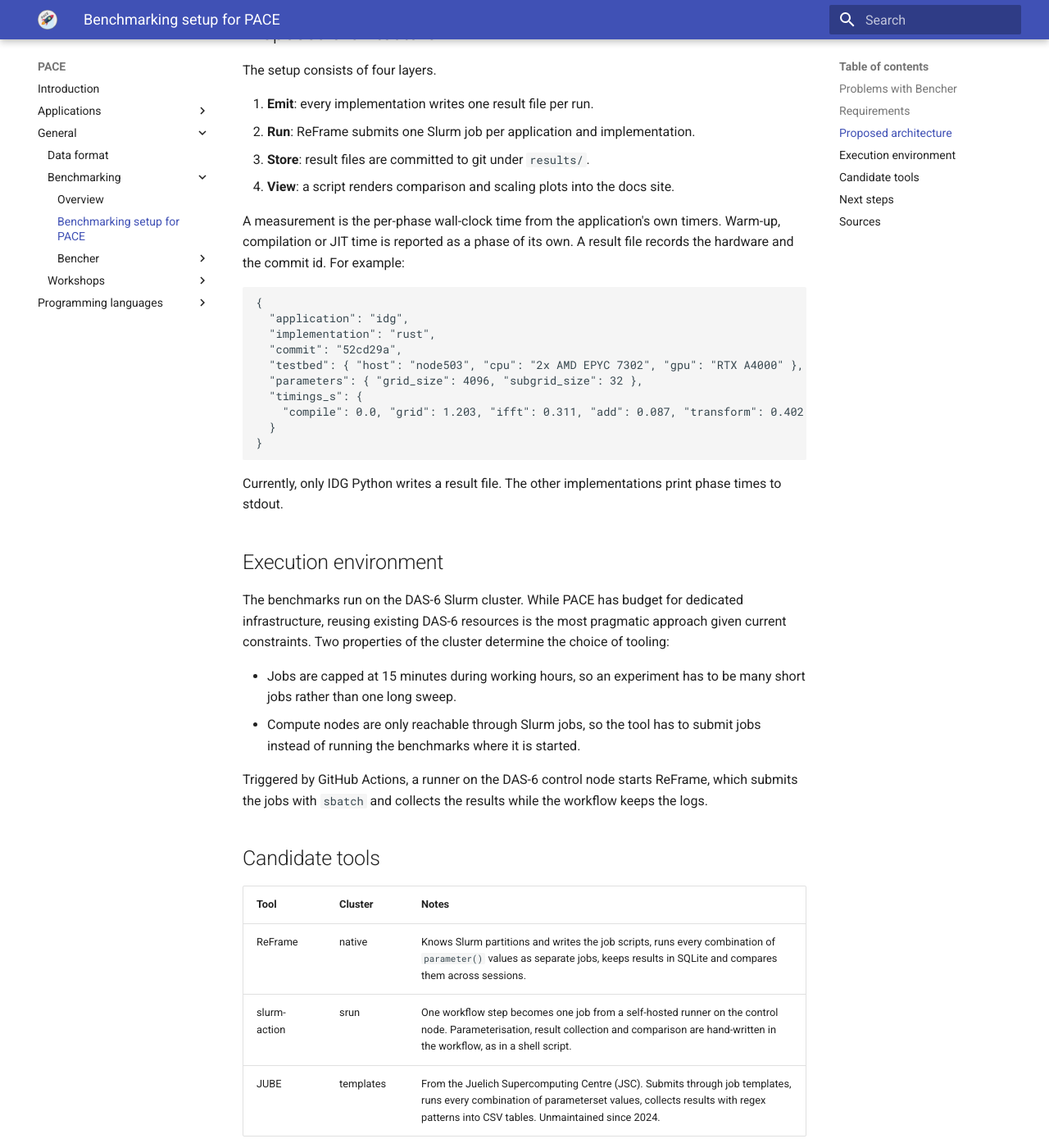
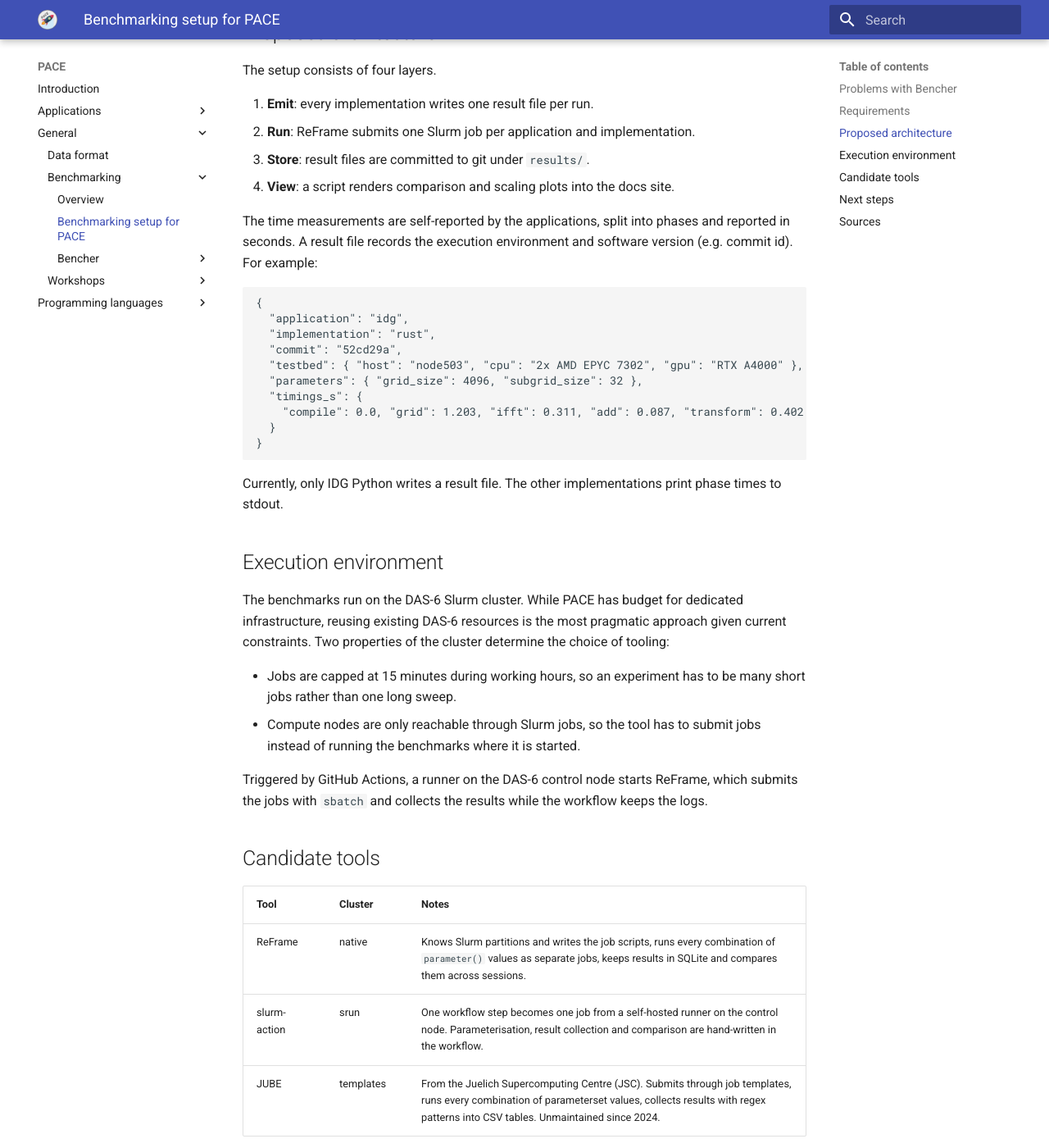
Before and after one commit to astron-rd/PACE, an MkDocs documentation site: the page built from docs/general/benchmarking/setup.md, in a window 1280 px wide and 1400 px high, scrolled down 1210 px. Shown: the whole window at 82% size. Built offline with MkDocs 1.6.1 and Material for MkDocs 9.7.7, drawn with Linux system fonts in a browser that asks for light colours; nearby versions of some CDN libraries; some of the changed text lies outside the part shown.

Commit message:
docs: simplify the measurement and slurm-action wording in benchmarking setup

````diff
--- a/docs/general/benchmarking/setup.md
+++ b/docs/general/benchmarking/setup.md
@@ -55,9 +54,9 @@
 1. **Store**: result files are committed to git under `results/`.
 1. **View**: a script renders comparison and scaling plots into the docs site.
 
-A measurement is the per-phase wall-clock time from the application's own
-timers. Warm-up, compilation or JIT time is reported as a phase of its own. A
-result file records the hardware and the commit id. For example:
+The time measurements are self-reported by the applications, split into phases
+and reported in seconds. A result file records the execution environment and
+software version (e.g. commit id). For example:
 
 ```json
 {
@@ -84,8 +83,8 @@
 
 - Jobs are capped at 15 minutes during working hours, so an experiment has to be
   many short jobs rather than one long sweep.
-- Compute nodes are only reachable through Slurm jobs, so the tool has to
-  submit jobs instead of running the benchmarks where it is started.
+- Compute nodes are only reachable through Slurm jobs, so the tool has to submit
+  jobs instead of running the benchmarks where it is started.
 
 Triggered by GitHub Actions, a runner on the DAS-6 control node starts ReFrame,
 which submits the jobs with `sbatch` and collects the results while the workflow
@@ -96,7 +95,7 @@
 | Tool         | Cluster   | Notes                                                                                                                                                                                                      |
 | ------------ | --------- | ---------------------------------------------------------------------------------------------------------------------------------------------------------------------------------------------------------- |
 | ReFrame      | native    | Knows Slurm partitions and writes the job scripts, runs every combination of `parameter()` values as separate jobs, keeps results in SQLite and compares them across sessions.                             |
-| slurm-action | srun      | One workflow step becomes one job from a self-hosted runner on the control node. Parameterisation, result collection and comparison are hand-written in the workflow, as in a shell script.                |
+| slurm-action | srun      | One workflow step becomes one job from a self-hosted runner on the control node. Parameterisation, result collection and comparison are hand-written in the workflow.                                      |
 | JUBE         | templates | From the Juelich Supercomputing Centre (JSC). Submits through job templates, runs every combination of parameterset values, collects results with regex patterns into CSV tables. Unmaintained since 2024. |
 
 ReFrame is the driver: it submits to Slurm natively and is easy to install via
@@ -127,14 +126,16 @@
   [benchmarks in CI without noise](https://codspeed.io/blog/benchmarks-in-ci-without-noise)
 - Nyrkio: [repository](https://github.com/nyrkio/nyrkio)
 - DAS-6: [job policy](https://www.cs.vu.nl/das/jobs.shtml)
-- ReFrame: [tutorial](https://reframe-hpc.readthedocs.io/en/stable/tutorial.html),
+- ReFrame:
+  [tutorial](https://reframe-hpc.readthedocs.io/en/stable/tutorial.html),
   [manpage](https://reframe-hpc.readthedocs.io/en/stable/manpage.html)
 - slurm-action: [repository](https://github.com/astron-rd/slurm-action)
 - JUBE: [repository](https://github.com/FZJ-JSC/JUBE),
   [tutorial](https://apps.fz-juelich.de/jsc/jube/docu/tutorial.html)
 - ReBench: [configuration](https://rebench.readthedocs.io/en/latest/config/)
 - hyperfine: [repository](https://github.com/sharkdp/hyperfine)
-- Ramble: [getting started](https://ramble.readthedocs.io/en/latest/getting_started.html)
+- Ramble:
+  [getting started](https://ramble.readthedocs.io/en/latest/getting_started.html)
 - Benchpark: [repository](https://github.com/llnl/benchpark)
 - Pavilion2: [documentation](https://pavilion2.readthedocs.io/en/latest/)
 - Conbench: [repository](https://github.com/conbench/conbench)
````
Also changed, not shown: other parts of docs/general/benchmarking/setup.md (+2 -3 lines).
